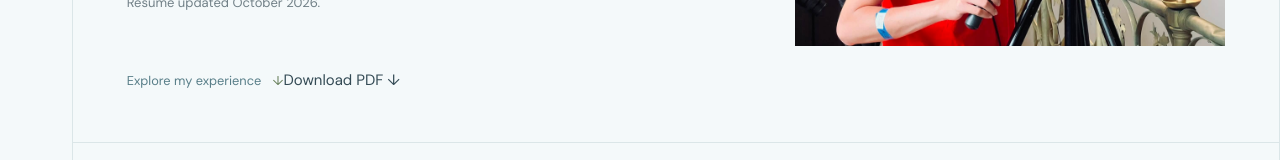
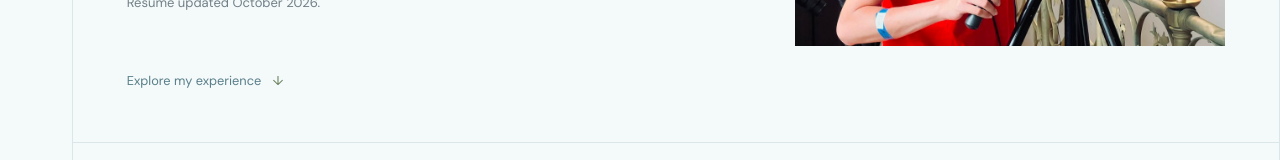
Before and after one commit to poonlonghei/poonlonghei.github.io, a Next.js app: page /resume in a window 1280 px wide. Shown: the part 432-592 px from the top of the page. Built offline with nearby package versions, Linux system fonts and the light colour scheme; a web font is replaced by a local one.

Commit message:
Update page.tsx

```diff
--- a/app/resume/page.tsx
+++ b/app/resume/page.tsx
@@ -23,13 +23,6 @@ export default function ResumePage() {
             />
             <a className="resume-scroll-cue" href="#resume-content">
               Explore my experience <span aria-hidden="true">↓</span>
-            </a>
-            <a
-              className="resume-download"
-              href="/resume.pdf"
-              download="Chavez-Poon-Resume.pdf"
-            >
-              Download PDF <span aria-hidden="true">↓</span>
             </a>
           </div>
           <div className="resume-hero-portrait">
```
